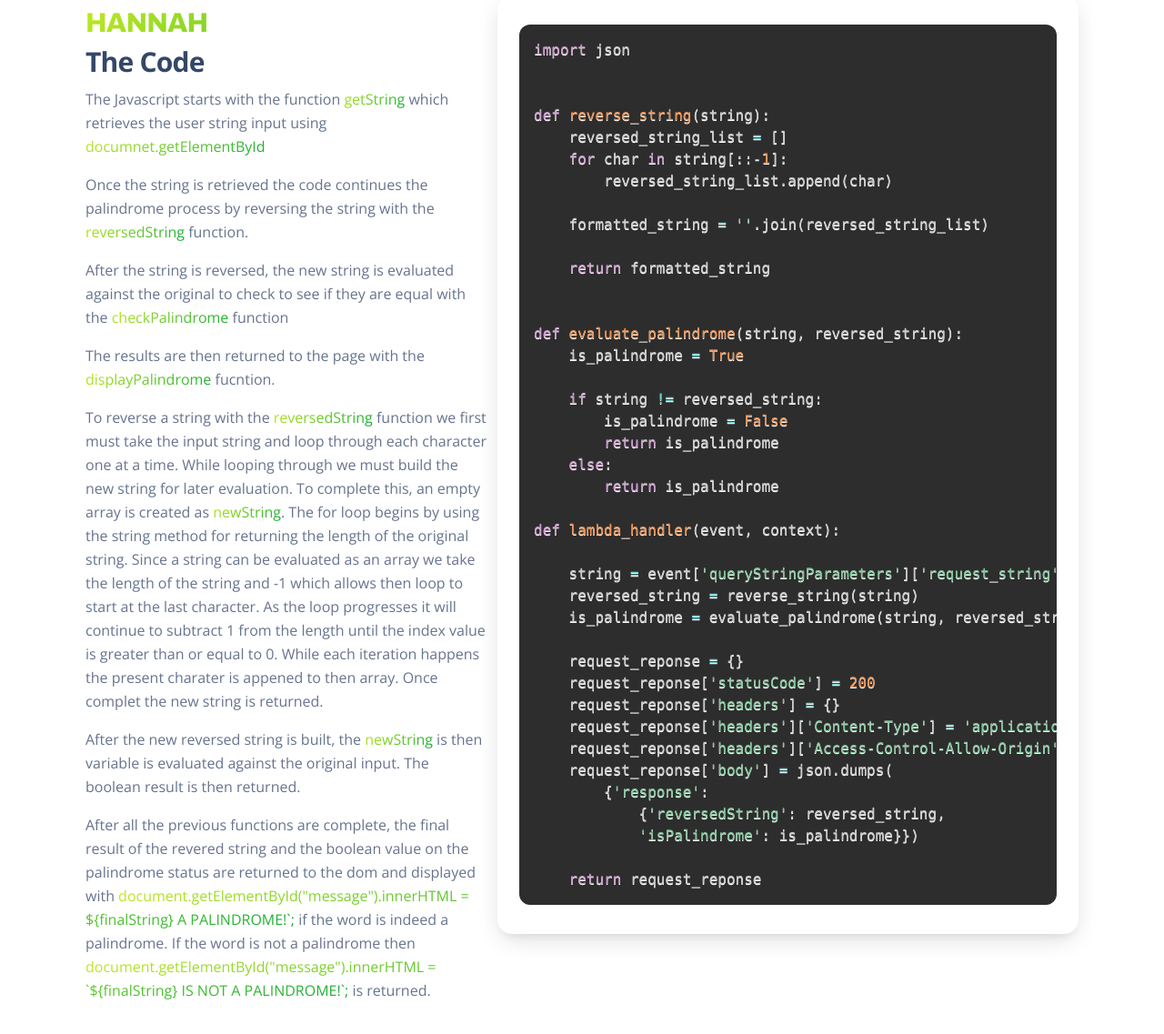
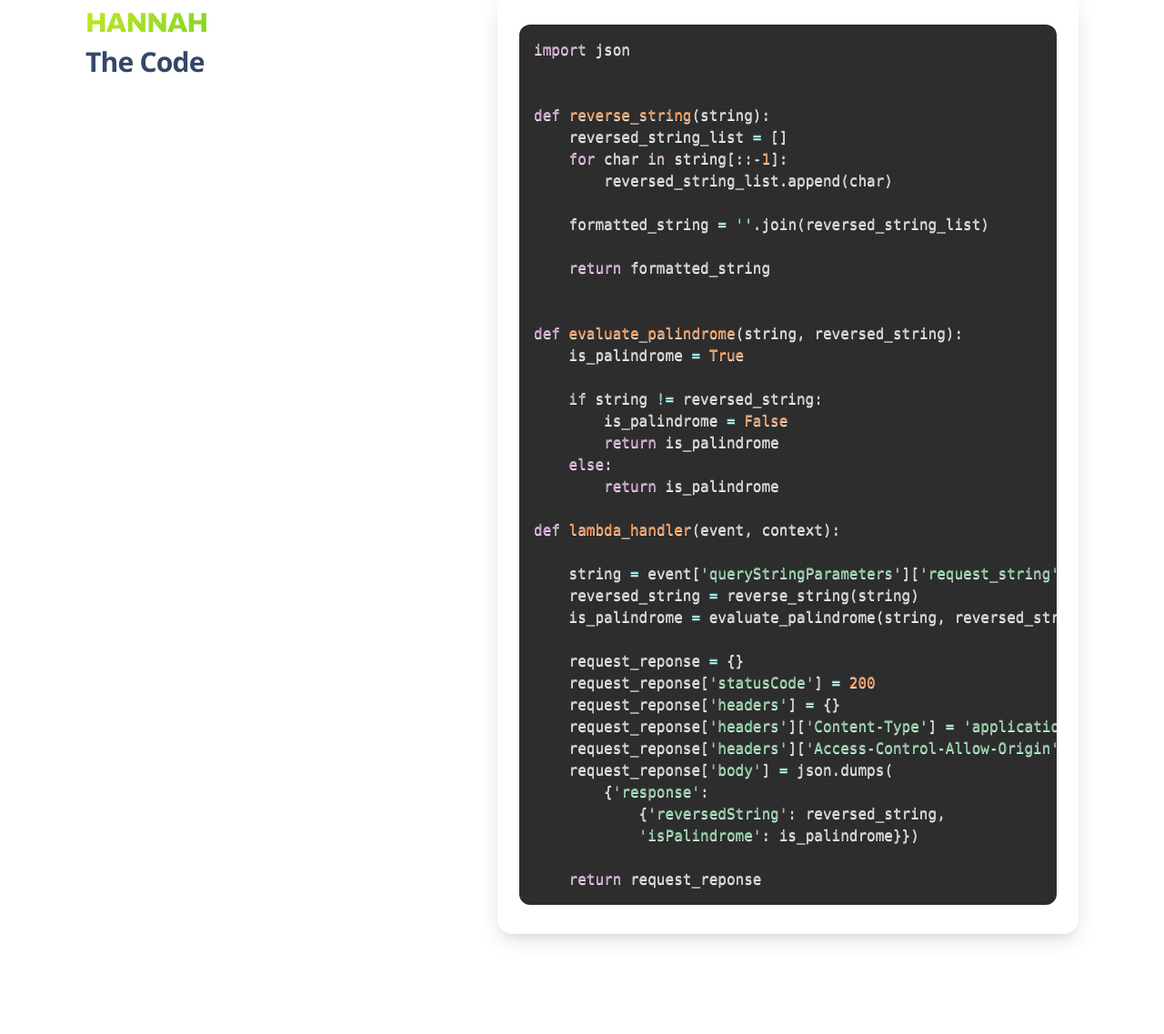
Before and after one commit to joeterlecki/hannah, a plain HTML site: page code.html in a window 1280 px wide. Shown: the part 235-1372 px from the top of the page at 91% size. Drawn offline with nearby package versions, Linux system fonts and the light colour scheme.

Commit message:
clearnup

```diff
--- a/code.html
+++ b/code.html
@@ -94,46 +94,6 @@
                 <div class="col-lg-5">
                     <h3 class="text-gradient text-success mb-0 mt-2"><span class="brand-font">HANNAH</span></h3>
                     <h3>The Code</h3>
-                    <p>The Javascript starts with the function <span class="text-success text-gradient">getString</span>
-                        which retrieves the user string input
-                        using <span class="text-success text-gradient">documnet.getElementById</span></p>
-                    <p>Once the string is retrieved the code continues the palindrome process by reversing the string
-                        with
-                        the <span class="text-success text-gradient">reversedString</span> function.</p>
-                    <p>After the string is reversed, the new string is evaluated against the original to check to see if
-                        they are equal with the <span class="text-success text-gradient">checkPalindrome</span> function
-                    </p>
-                    <p>The results are then returned to the page with the <span
-                            class="text-success text-gradient">displayPalindrome</span>
-                        fucntion.</p>
-                    <p>To reverse a string with the <span class="text-success text-gradient">reversedString</span>
-                        function
-                        we first must take the input string
-                        and loop through each character one at a time. While looping through we must build the new
-                        string
-                        for later evaluation. To complete this, an empty array is created as <span
-                            class="text-success text-gradient">newString</span>. The for loop begins by using the string
-                        method for returning the length of the original string. Since a string can be evaluated as an
-                        array
-                        we take the length of the string and -1 which allows then loop to start at the last character.
-                        As the loop progresses it will continue to subtract 1 from the length until the index value is
-                        greater than or equal to 0. While each iteration happens the present charater is appened to then
-                        array. Once complet the new string is returned.</span>
-                    </p>
-                    <p>After the new reversed string is built, the <span
-                            class="text-success text-gradient">newString</span>
-                        is then variable is evaluated against the
-                        original input. The boolean result is then returned.</p>
-                    <p>After all the previous functions are complete, the final result of the revered string and the
-                        boolean
-                        value on the palindrome status are returned to the dom and displayed with <span
-                            class="text-success text-gradient">document.getElementById("message").innerHTML =
-                            ${finalString} A PALINDROME!`;</span>
-                        if the word is indeed a palindrome. If the word is not a palindrome then <span
-                            class="text-success text-gradient">document.getElementById("message").innerHTML =
-                            `${finalString} IS NOT A PALINDROME!`;</span>
-                        is returned.
-                    </p>
                 </div>
                 <div class="col-lg-7 mt-lg-0 mt-5 ps-lg-0 ps-0">
                     <div class="card d-flex justify-content-center p-4 shadow-lg">
```
